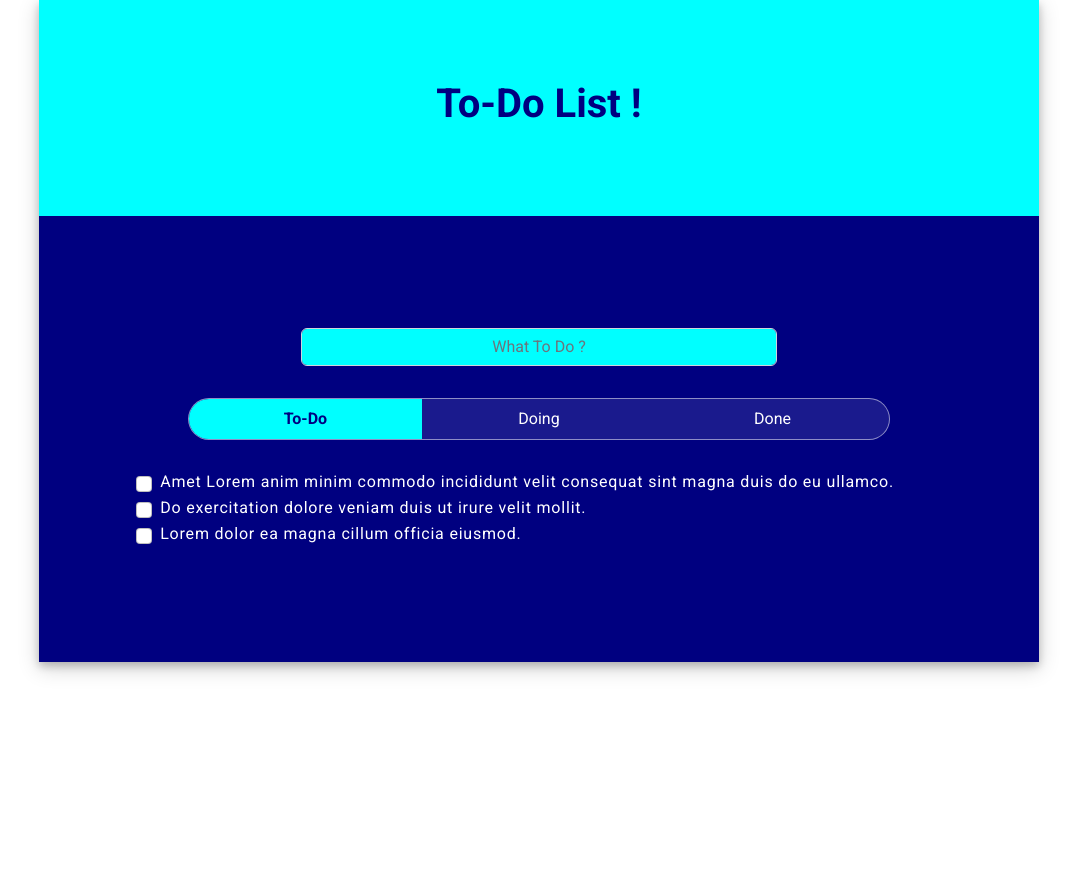
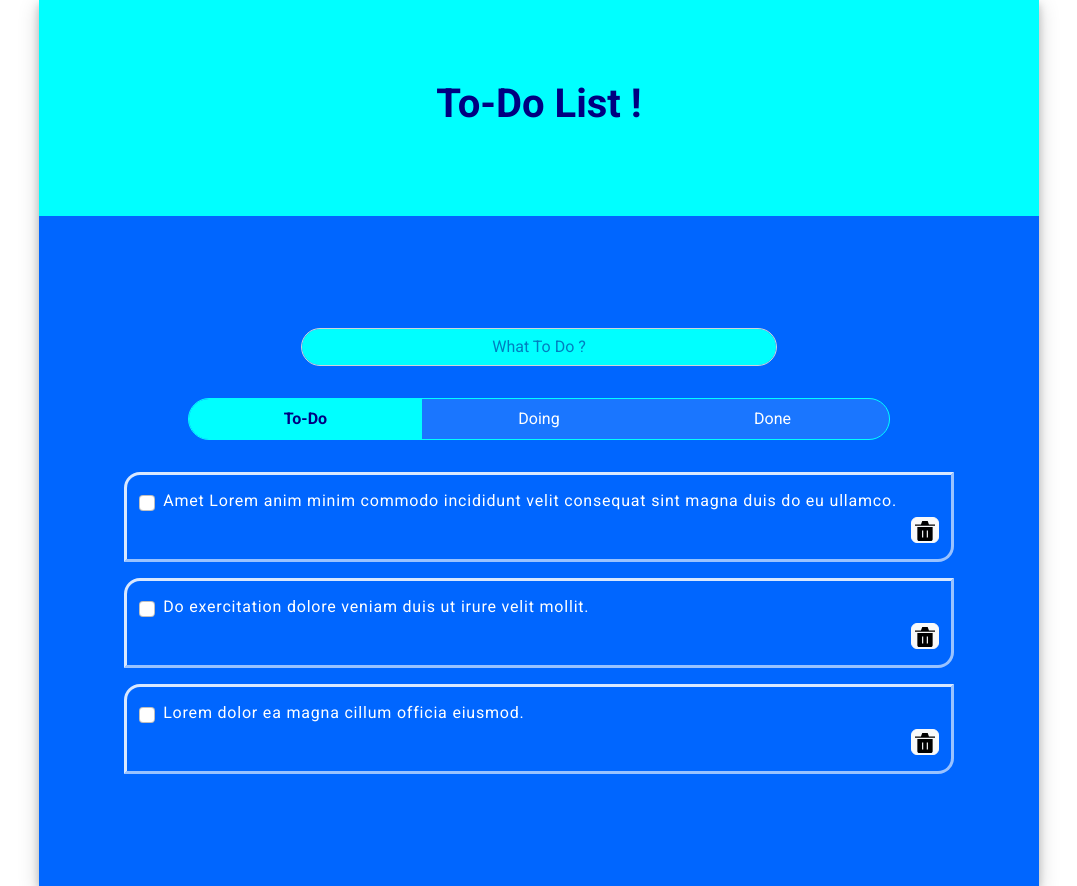
Before and after one commit to AdithiaSandi/to-do, a React (Create React App) app: page / in a window 1280 px wide. Shown: the whole page, without its empty margins (101-1178 px from the left). Before the commit the page ends 800 px from the top, so only its background shows below. Built offline with nearby package versions, Linux system fonts and the light colour scheme.

Commit message:
remove and finish todo function

```diff
--- a/src/App.css
+++ b/src/App.css
@@ -23,7 +23,7 @@ header h1 {
 .content-bx {
   padding: 80px 0;
   position: relative;
-  background-color: navy;
+  background-color: rgb(0, 102, 255);
 }
 
 .content-bx .nav.nav-pills {
@@ -32,7 +32,7 @@ header h1 {
   border-radius: 50px;
   background-color: rgb(255 255 255 / 10%);
   overflow: hidden;
-  border: rgb(255 255 255 / 50%) solid 1px;
+  border: aqua solid 1px;
 }
 
 .content-bx .nav.nav-pills .nav-item {
@@ -99,11 +99,40 @@ header h1 {
   max-width: 500px;
   margin: 2em auto;
 }
+.input-bx.col form input {
+  border-radius: 2em;
+}
 .input-bx .form-control {
   background-color: aqua !important;
   color: navy !important;
   text-align: center;
 }
+.item-bx {
+  margin-bottom: 1em;
+  padding: 1em 0;
+  border-top-left-radius: 1em;
+  border-bottom-right-radius: 1em;
+  border-right: solid rgb(255 255 255 / 60%);
+  border-bottom: solid rgb(255 255 255 / 60%);
+  border-top: solid rgb(255 255 255 / 85%);
+  border-left: solid rgb(255 255 255 / 85%);
+}
 .input-bx .form-label {
   text-align: center;
 }
+.input-bx input::placeholder {
+  color: navy;
+  opacity: 0.5;
+}
+.item-bx .form-check label:hover {
+  border-radius: 5px;
+  color: navy;
+  background-color: aqua;
+}
+.item-bx button {
+  padding: 0 3px;
+  float: right;
+}
+.item-bx button img {
+  width: 20px;
+}
--- a/src/components/Content.js
+++ b/src/components/Content.js
@@ -1,14 +1,5 @@
 import { useEffect, useState } from "react";
-import {
-  Tab,
-  Col,
-  Row,
-  Nav,
-  Container,
-  Toast,
-  Button,
-  Form,
-} from "react-bootstrap";
+import { Tab, Col, Row, Nav, Container, Toast, Form } from "react-bootstrap";
 import { Item } from "./Item.js";
 
 export const Content = () => {
@@ -41,6 +32,22 @@ export const Content = () => {
     desc = str;
   };
 
+  const handleFinish = (id) => {
+    let temp = todo;
+    temp[id].done = !temp[id].done;
+    localStorage.setItem("todos", JSON.stringify(temp));
+    console.log(temp);
+    window.location.reload();
+  };
+
+  const handleRemove = (id) => {
+    let temp = todo;
+    temp = temp.filter((item, index) => index != id);
+    localStorage.setItem("todos", JSON.stringify(temp));
+    console.log(temp);
+    window.location.reload();
+  };
+
   return (
     <section className="content-bx">
       <Container>
@@ -49,8 +56,8 @@ export const Content = () => {
             <Form onSubmit={() => handleSubmit()}>
               <Form.Control
                 type="text"
-                id="inputPassword5"
-                aria-describedby="passwordHelpBlock"
+                id="inputTodo"
+                aria-describedby="todo"
                 placeholder="What To Do ?"
                 onChange={(e) => handleInput(e.target.value)}
               />
@@ -77,6 +84,8 @@ export const Content = () => {
                   {todo.map((item, index) => {
                     item.id = index;
                     item.handleClick = handleClick;
+                    item.handleFinish = handleFinish;
+                    item.handleRemove = handleRemove;
                     if (item.doing === false && item.done === false) {
                       return <Item {...item} />;
                     }
--- a/src/components/Item.js
+++ b/src/components/Item.js
@@ -1,6 +1,16 @@
-import { Col, Container, Form, Row } from "react-bootstrap";
+import { Button, Col, Container, Form, Row } from "react-bootstrap";
+import finish from "../assets/finish-svgrepo-com.svg";
+import remove from "../assets/trash-svgrepo-com.svg";
 
-export const Item = ({ doing, done, desc, id, handleClick }) => {
+export const Item = ({
+  doing,
+  done,
+  desc,
+  id,
+  handleClick,
+  handleFinish,
+  handleRemove,
+}) => {
   let name;
   if (doing) {
     if (done) {
@@ -28,6 +38,34 @@ export const Item = ({ doing, done, desc, id, handleClick }) => {
                 checked={doing}
                 onChange={(e) => handleClick(e)}
               />
+              {doing ? (
+                done ? (
+                  <Button
+                    variant="light"
+                    className="finish-btn"
+                    onClick={() => handleFinish(id)}
+                    disabled
+                  >
+                    <img src={finish} alt="finish"></img>
+                  </Button>
+                ) : (
+                  <Button
+                    variant="light"
+                    className="finish-btn"
+                    onClick={() => handleFinish(id)}
+                  >
+                    <img src={finish} alt="finish"></img>
+                  </Button>
+                )
+              ) : (
+                <Button
+                  variant="light"
+                  className="remove-btn"
+                  onClick={() => handleRemove(id)}
+                >
+                  <img src={remove} alt="remove"></img>
+                </Button>
+              )}
             </Form>
           </Col>
         </Row>
```
Also changed, not shown: src/assets/finish-svgrepo-com.svg (added), src/assets/trash-svgrepo-com.svg (added).
